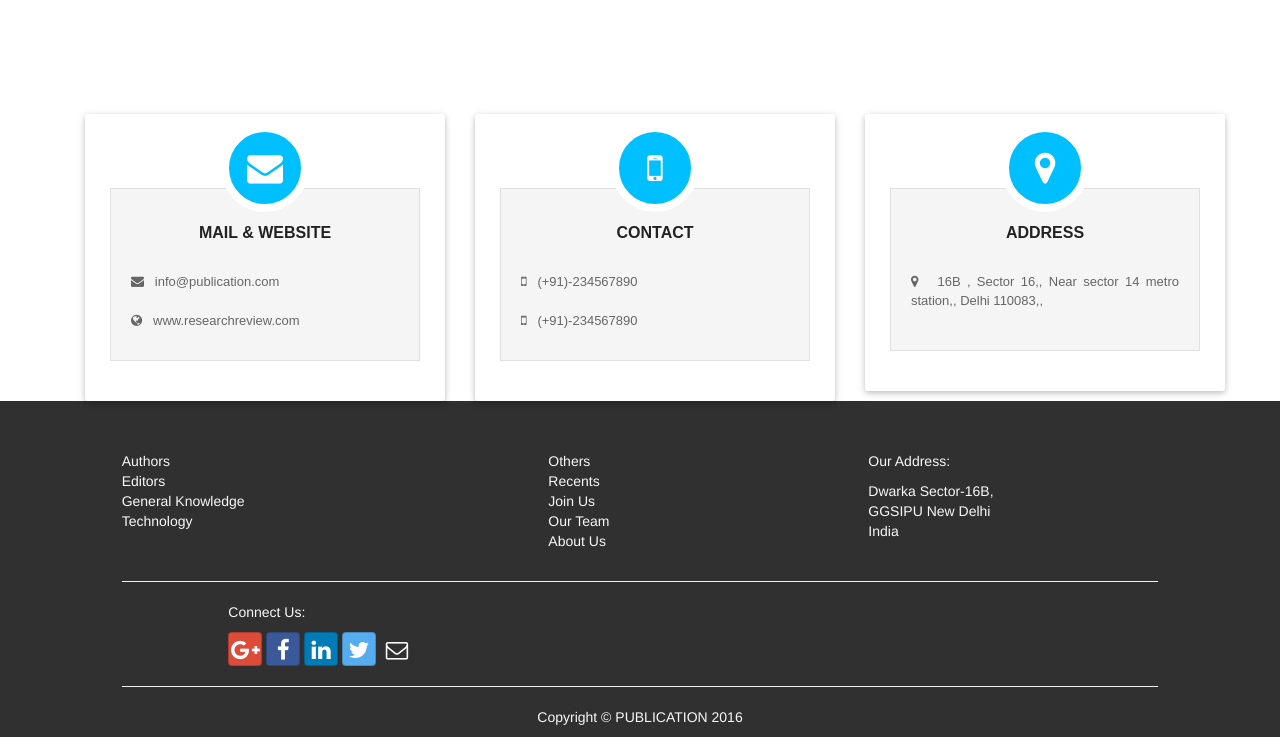
After one commit to zerocod3r/publicationpro, a Django app: page /contactus/ in a window 1280 px wide. The commit adds this page. Shown: the part 543-1280 px from the top of the page. Run offline with Django 3.2, Linux system fonts and the light colour scheme; some libraries are stand-ins or nearby versions.

```diff
--- a/PublicationPlatform/urls.py
+++ b/PublicationPlatform/urls.py
@@ -23,6 +23,7 @@ from PublicationPlatform import settings
 urlpatterns = [
     url(r'^admin/', admin.site.urls),
     url(r'^$', views.home_page, name='homepage'),
+    url(r'^contactus/$', views.contactus, name='contactus'),
     url(r'^registration/$', views.signup_user, name='signup_user'),
     url(r'^login/$', views.loginForm, name='login_user'),
     url(r'^userdashboard/$', views.dashboard_user, name='userdashboard'),
--- a/mainapp/views.py
+++ b/mainapp/views.py
@@ -4,9 +4,13 @@ from django.http import HttpResponseRedirect
 from django.shortcuts import render, redirect
 from django.urls import reverse
 from django.utils.text import slugify
+from django.core.mail import EmailMessage
+from django.shortcuts import redirect
+from django.template import Context
+from django.template.loader import get_template
 
 from mainapp.forms import SignUpForm, LoginForm, SaveProfilePublisher, SaveProfileUser, SaveManuscriptDetails, \
-    UpdateStatusManuscript
+    UpdateStatusManuscript, ContactForm
 from .models import *
 
 
@@ -223,3 +227,43 @@ def reviewapplication(request, slug):
                 return HttpResponse("Page unable to access.")
 
     return render(request, 'checkapplication.html', {'application': application})
+
+
+def contactus(request):
+    form_class = ContactForm
+
+    if request.method == 'POST':
+        form = form_class(data=request.POST)
+
+        if form.is_valid():
+            contact_name = request.POST.get(
+                'name'
+                , '')
+            contact_email = request.POST.get(
+                'email'
+                , '')
+            form_content = request.POST.get('message', '')
+
+            # Email the profile with the
+            # contact information
+            template = get_template('contact_template.txt')
+            context = Context({
+                'contact_name': contact_name,
+                'contact_email': contact_email,
+                'form_content': form_content,
+            })
+            content = template.render(context)
+
+            email = EmailMessage(
+                "New contact form submission",
+                content,
+                "PublicationPlatform" + '',
+                ['isarthakrohilla@gmail.com'],
+                headers={'Reply-To': contact_email}
+            )
+            email.send()
+            return redirect('/contactus/')
+
+    return render(request, 'contactus.html', {
+        'form': form_class,
+    })
--- a/templates/base.html
+++ b/templates/base.html
@@ -46,7 +46,7 @@
                             <li><a href="#aboutus">About Us</a></li>
                             <li><a href="#authors">Authors</a></li>
                             <li><a href="#editors">Editors</a></li>
-                            <li><a href="#contactus">Contact Us</a></li>
+                            <li><a href="{% url 'contactus' %}">Contact Us</a></li>
                         </ul>
                         <ul class="nav navbar-nav navbar-right">
                             <li>
--- /dev/null
+++ b/templates/contactus.html
@@ -0,0 +1,251 @@
+{% load staticfiles %}
+<!DOCTYPE html>
+<html lang="en">
+
+<head>
+
+    <meta charset="utf-8">
+    <meta http-equiv="X-UA-Compatible" content="IE=edge">
+    <meta name="viewport" content="width=device-width, initial-scale=1">
+    <meta name="description" content="">
+    <meta name="author" content="Deepanshu Gupta">
+
+    <title>Contact Us</title>
+
+    <link href="{% static 'styles/custom-Styles.css' %}" rel="stylesheet">
+    <link href="{% static 'styles/bootstrap.min.css' %}" rel="stylesheet">
+    <link href="{% static 'styles/bootstrap-theme.min.css' %}" rel="stylesheet">
+    <link href="{% static 'styles/font-awesome.min.css' %}" rel="stylesheet">
+    <link href="{% static 'styles/bootstrap-social.css' %}" rel="stylesheet">
+    <link href="{% static 'styles/custom-Styles-2.css' %}" rel="stylesheet">
+    <link href="{% static 'styles/contact-styles.css' %}" rel="stylesheet">
+
+
+</head>
+
+<body>
+
+<header>
+
+    <div class="container-fluid">
+
+        <div class="row" id="headerbar">
+            <div class="col-sm-offset-1 nav-heading"><h1><a href="{% url 'homepage' %}">Publication Portal</a></h1></div>
+
+        </div>
+
+        <div class="row">
+            <nav class="navbar navbar-default" role="navigation">
+                <div class="container-fluid">
+                    <!-- Brand and toggle get grouped for better mobile display -->
+                    <div class="navbar-header">
+                        <button type="button" class="navbar-toggle collapsed" data-toggle="collapse"
+                                aria-expanded="false" aria-controls="navbar" data-target="#navbar">
+                            <span class="sr-only">Toggle navigation</span>
+                            <span class="icon-bar"></span>
+                            <span class="icon-bar"></span>
+                            <span class="icon-bar"></span>
+                        </button>
+                        <a class="navbar-brand visible-xs-inline-block" href="{% url 'homepage' %}">Home</a>
+                    </div>
+
+                    <!-- Collect the nav links, forms, and other content for toggling -->
+                    <div class="collapse navbar-collapse " id="navbar">
+                        <ul class="nav navbar-nav ">
+                            <li><a href="{% url 'homepage' %}">Home</a></li>
+                            <li><a href="#">About Us</a></li>
+                            <li><a href="{% url 'login_user' %}">Publishers</a></li>
+                            <li><a href="{% url 'contactus' %}">Contact Us</a></li>
+                        </ul>
+                        <ul class="nav navbar-nav navbar-right">
+                            <li>
+                                <a href="{% url 'login_user' %}">Login</a>
+                            </li>
+                            <li>
+                                <a href="{% url 'signup_user' %}">Sign Up</a>
+
+                            </li>
+                        </ul>
+                    </div><!-- /.navbar-collapse -->
+                </div>
+
+            </nav>
+        </div>
+    </div>
+
+</header>
+
+
+<div class="container animated fadeIn">
+    <div class="row">
+        <h1 class="header-title"> Contact </h1>
+        <hr>
+        <div class="col-sm-12" id="parent">
+            <div class="col-sm-6">
+                <iframe src="https://www.google.com/maps/embed?pb=!1m18!1m12!1m3!1d7006.298761054083!2d77.0126474135769!3d28.595295123551622!2m3!1f0!2f0!3f0!3m2!1i1024!2i768!4f13.1!3m3!1m2!1s0x390d1aafae6bf7e5%3A0x13344ae6ed1a7c7b!2sUniversity+School+Of+Information+And+Communication+Technology!5e0!3m2!1sen!2sin!4v1497803660979"
+                        width="400" height="300" frameborder="0" style="border:0" allowfullscreen></iframe>
+            </div>
+
+            <div class="col-sm-6">
+                <form class="contact-form" method="post">
+                    {% csrf_token %}
+                    <div class="form-group">
+                        <input type="text" class="form-control" id="name" name="name" placeholder="Name" required=""
+                               autofocus="">
+                    </div>
+
+
+                    <div class="form-group form_left">
+                        <input type="email" class="form-control" id="email" name="email" placeholder="Email" required="">
+                    </div>
+
+                    {% comment %}<div class="form-group">
+                        <input type="text" class="form-control" id="phone"
+                               onkeypress="return event.charCode >= 48 && event.charCode <= 57" maxlength="10"
+                               placeholder="Mobile No." required="" name="phone"></div>{% endcomment %}
+                    <div class="form-group">
+				      	<textarea class="form-control textarea-contact" rows="5" id="comment" name="message"
+                                  placeholder="Type Your Message/Feedback here..." required="">
+				      	</textarea>
+                        <br>
+                        <button class="btn btn-default btn-send" type="submit"><span class="glyphicon glyphicon-send"></span> Send
+                        </button>
+                    </div>
+                </form>
+            </div>
+        </div>
+    </div>
+
+    <div class="container second-portion">
+        <div class="row">
+            <!-- Boxes de Acoes -->
+            <div class="col-xs-12 col-sm-6 col-lg-4">
+                <div class="box">
+                    <div class="icon">
+                        <div class="image"><i class="fa fa-envelope" aria-hidden="true"></i></div>
+                        <div class="info">
+                            <h3 class="title">MAIL & WEBSITE</h3>
+                            <p>
+                                <i class="fa fa-envelope" aria-hidden="true"></i> &nbsp info@publication.com
+                                <br>
+                                <br>
+                                <i class="fa fa-globe" aria-hidden="true"></i> &nbsp www.researchreview.com
+                            </p>
+
+                        </div>
+                    </div>
+                    <div class="space"></div>
+                </div>
+            </div>
+
+            <div class="col-xs-12 col-sm-6 col-lg-4">
+                <div class="box">
+                    <div class="icon">
+                        <div class="image"><i class="fa fa-mobile" aria-hidden="true"></i></div>
+                        <div class="info">
+                            <h3 class="title">CONTACT</h3>
+                            <p>
+                                <i class="fa fa-mobile" aria-hidden="true"></i> &nbsp (+91)-234567890
+                                <br>
+                                <br>
+                                <i class="fa fa-mobile" aria-hidden="true"></i> &nbsp (+91)-234567890
+                            </p>
+
+                        </div>
+                    </div>
+                    <div class="space"></div>
+                </div>
+            </div>
+
+            <div class="col-xs-12 col-sm-6 col-lg-4">
+                <div class="box">
+                    <div class="icon">
+                        <div class="image"><i class="fa fa-map-marker" aria-hidden="true"></i></div>
+                        <div class="info">
+                            <h3 class="title">ADDRESS</h3>
+                            <p>
+                                <i class="fa fa-map-marker" aria-hidden="true"></i> &nbsp 16B , Sector 16,, Near sector
+                                14 metro station,, Delhi 110083,,
+                            </p>
+                        </div>
+                    </div>
+                    <div class="space"></div>
+                </div>
+            </div>
+            <!-- /Boxes de Acoes -->
+        </div>
+    </div>
+
+</div>
+
+
+<footer>
+    <div class="container-fluid">
+
+        <div class="row" style="padding-top: 50px;">
+            <div class="col-xs-6 col-sm-4 col-sm-offset-1">
+                <ul class="list-unstyled">
+                    <li><a href="#">Authors</a></li>
+                    <li><a href="#">Editors</a></li>
+                    <li><a href="#"></a></li>
+                    <li><a href="#">General Knowledge</a></li>
+                    <li><a href="#">Technology</a></li>
+
+                </ul>
+            </div>
+
+            <div class="col-xs-6 col-sm-3">
+                <ul class="list-unstyled">
+                    <li><a href="#">Others</a></li>
+                    <li><a href="#">Recents</a></li>
+                    <li><a href="#">Join Us</a></li>
+                    <li><a href="#">Our Team</a></li>
+                    <li><a href="#">About Us</a></li>
+
+                </ul>
+            </div>
+            <div class="col-xs-12 col-sm-4">
+                <p>Our Address:</p>
+                <p>Dwarka Sector-16B,<br/> GGSIPU New Delhi<br/> India</p>
+
+            </div>
+            <div class="col-xs-10 col-xs-offset-1">
+                <hr>
+            </div>
+
+            <div class="col-xs-10 col-xs-offset-2">
+                <p>Connect Us:</p>
+                <div class="nav navbar-nav">
+                    <a class="btn btn-social-icon btn-google-plus"
+                       href="https://plus.google.com/u/0/108957068994428220120"><i class="fa fa-google-plus"></i></a>
+                    <a class="btn btn-social-icon btn-facebook" href="https://www.facebook.com/deepanshu.gupta.50767"><i
+                            class="fa fa-facebook"></i></a>
+                    <a class="btn btn-social-icon btn-linkedin"
+                       href="https://www.linkedin.com/in/deepanshu-gupta-480536bb"><i class="fa fa-linkedin"></i></a>
+                    <a class="btn btn-social-icon btn-twitter" href="https://twitter.com/deepu_0009"><i
+                            class="fa fa-twitter"></i></a>
+                    <a class="btn btn-social-icon" href="mailto:"><i class="fa fa-envelope-o"></i></a>
+                </div>
+            </div>
+            <div class="col-xs-10 col-xs-offset-1">
+                <hr>
+            </div>
+
+            <div class="col-xs-12">
+
+                <center>
+                    <p>Copyright &copy; PUBLICATION 2016</p>
+                </center>
+            </div>
+
+        </div>
+    </div>
+</footer>
+<!-- jQuery (necessary for Bootstrap's JavaScript plugins) -->
+<script src="https://ajax.googleapis.com/ajax/libs/jquery/1.11.3/jquery.min.js"></script>
+<!-- Bootstrap Core JavaScript -->
+<script src="{% static 'scripts/bootstrap.min.js' %}"></script>
+<script src="https://ajax.googleapis.com/ajax/libs/jquery/3.2.1/jquery.min.js"></script>
+</body>
+
+</html>
```
Also changed, not shown: PublicationPlatform/settings.py (+6 -5 lines), mainapp/forms.py (+7 -0 lines), templates/contact_template.txt (added, +8 -0 lines), templates/login.html (+1 -25 lines), templates/registration.html (+0 -13 lines).
